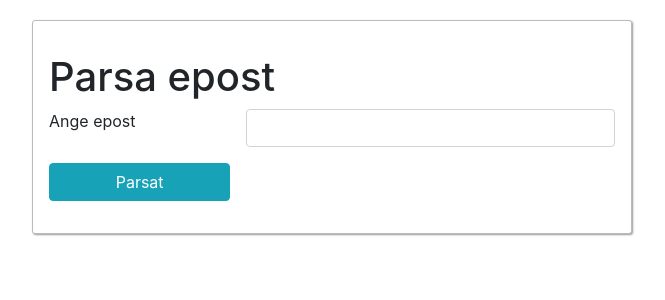
After one commit to LiwiaMa/EE18-ar3, a PHP site: page /uppgift-6-4.php in a window 1280 px wide. The commit adds this page. Shown: the top 300 px of the page, without its empty margins (308-973 px from the left). Run offline with PHP 8.4, Linux system fonts and the light colour scheme.

Commit message:
tränat p strängfunktioner

```diff
--- /dev/null
+++ b/kap6/style1.css
@@ -0,0 +1,23 @@
+.container {
+    width: 600px;
+    margin-top: 20px;
+    padding: 2em 1em;
+    background: #FFF;
+    border: 1px solid #BBB;
+    border-radius: 3px;
+    box-shadow: 1px 1px 2px #999;
+}
+table, td {
+    border: 1px solid #333;
+    padding: 5px;
+}
+
+thead, tfoot {
+    background-color: #333;
+    color: #fff;
+}
+form {
+    display: grid;
+    grid-template-columns: auto auto;
+    gap: 1em;
+}
--- a/kap6/uppgift-6-1.php
+++ b/kap6/uppgift-6-1.php
@@ -27,6 +27,7 @@
     <meta name="viewport" content="width=device-width, initial-scale=1.0">
     <title>kontaktformulär</title>
     <link rel="stylesheet" href="https://stackpath.bootstrapcdn.com/bootstrap/4.5.2/css/bootstrap.min.css" integrity="sha384-JcKb8q3iqJ61gNV9KGb8thSsNjpSL0n8PARn9HuZOnIxN0hoP+VmmDGMN5t9UJ0Z" crossorigin="anonymous">
+
 </head>
 <body>
     <div class="container">
--- a/kap6/uppgift-6-2.php
+++ b/kap6/uppgift-6-2.php
@@ -27,6 +27,7 @@
     <meta name="viewport" content="width=device-width, initial-scale=1.0">
     <title>kontaktformulär</title>
     <link rel="stylesheet" href="https://stackpath.bootstrapcdn.com/bootstrap/4.5.2/css/bootstrap.min.css" integrity="sha384-JcKb8q3iqJ61gNV9KGb8thSsNjpSL0n8PARn9HuZOnIxN0hoP+VmmDGMN5t9UJ0Z" crossorigin="anonymous">
+    <link rel="stylesheet" href="style1.css">
 </head>
 <body>
     <div class="container">
--- /dev/null
+++ b/kap6/uppgift-6-4.php
@@ -0,0 +1,96 @@
+<?php
+
+/**
+ * Bygg på formuläret så att användaren också ska fylla i en epostadress.Kontrollera sedan att epostadressen innehåller ett @, och minst en punkt.Kontrollera också att epostadressen är minst sex tecken lång.
+
+ * PHP version 7
+ * @category
+ * @author     Liwia Matuszczak <liwiamatuszczak.@gmail.com>
+ * @license    PHP CC
+ */
+?>
+<?php
+
+/**
+ * Skriv ett skript som frågar efter två heltal via ett formulär, det första talet ska vara lägre än det andra. Skriv ut alla heltal mellan de två som matats in. Separera med mellanslag. Varna om tal 1 är större än tal 2.
+ *
+ * PHP version 7
+ * @category
+ * @author     Karim Ryde <karye.webb@gmail.com>
+ * @license    PHP CC
+ */
+?>
+<!DOCTYPE html>
+<html lang="en">
+<head>
+    <meta charset="UTF-8">
+    <meta name="viewport" content="width=device-width, initial-scale=1.0">
+    <title>Parsa</title>
+    <link rel="stylesheet" href="https://stackpath.bootstrapcdn.com/bootstrap/4.5.2/css/bootstrap.min.css" integrity="sha384-JcKb8q3iqJ61gNV9KGb8thSsNjpSL0n8PARn9HuZOnIxN0hoP+VmmDGMN5t9UJ0Z" crossorigin="anonymous">
+    <link rel="stylesheet" href="style1.css">
+</head>
+<body>
+    <div class="container">
+        <h1>Parsa epost</h1>
+        <form action="#" method="POST">
+            <label for="epost">Ange epost</label>
+            <input id="epost" class="form-control" type="text" name="epost" requireds>
+
+            <button type="submit" class="btn btn-info">Parsat</button>
+        </form>
+
+        <?php
+        // Läs in från formuläret och rensa från hot. Det här är ett säkert sätt att skapa bra formulär som är säker
+        $epost = filter_input(INPUT_POST, "epost", FILTER_SANITIZE_STRING);
+
+        // Om vi har data
+        if ($epost) {
+
+            // Dela upp med ecplode()
+            $delar =  explode("@", $epost);
+            var_dump($delar);
+
+            echo "<p>Namndelen: $delar[0] </p>";
+            echo "<p>Domän: $delar[1]</p>";
+
+
+            //Dela upp med sunstr() på liwiamatuszczak@gmail.com
+            $namn = substr($epost, 0, 15 );
+            $domän = substr($epost, -10);
+
+            echo "<p>Namndelen är '$namn'</p>"; //Hårdkodat!!!
+            echo "<p>Domän är '$domän'</p>"; //Hårdkodat!!!
+
+
+            //Dela upp med substr() och med hjälp av strpost (var ligger @, denna sunktion ska visa det )
+            // Hitta position på '@' i $epost
+            $position = strpos($epost, "@");
+            echo "<p>@ finns på position $position</p>";
+            $namn = substr($epost, 0, $position);
+            echo "<p>Namndelen är '$namn'</p>";
+            $domän = substr($epost, $position + 1);
+            echo "<p>Domän är '$domän'</p>";
+
+
+            //Räkna ut antalet tecken i $epost
+            $längd = strlen($epost);
+            echo "<p>Antalet tecken är $längd</p>";
+            $domän = substr($epost, - ($längd - $position - 1));
+            echo "<p>Domän är '$domän'</p>";
+
+
+            // Kan vi använda strstr()?
+            $domän = strstr($epost, "@");
+            $domän = substr($domän, 1); // För att hoppa över första @-tecknet
+            echo "<p>Domän är '$domän' </p>";
+            $namn = strstr($epost, "@", true);
+            echo "<p>Namndelen är '$namn'</p>";
+
+
+
+        }
+
+        ?>
+    </div>
+</body>
+</html>
```
Also changed, not shown: kap6/uppgift-6-5.php (added, +91 -0 lines), labbar/horoskop/astro.php (added, +36 -0 lines), labbar/horoskop/style.css (added, +76 -0 lines).
